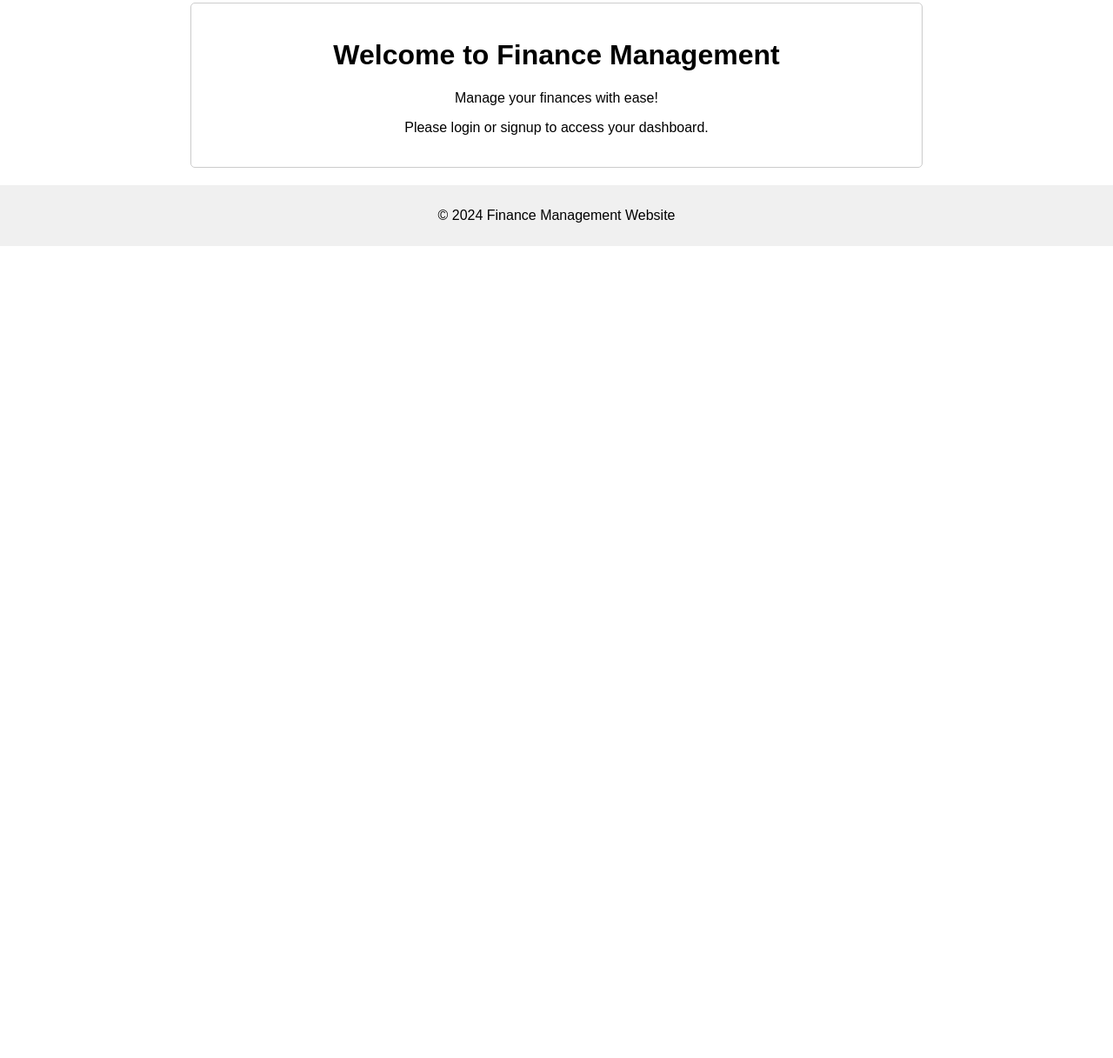
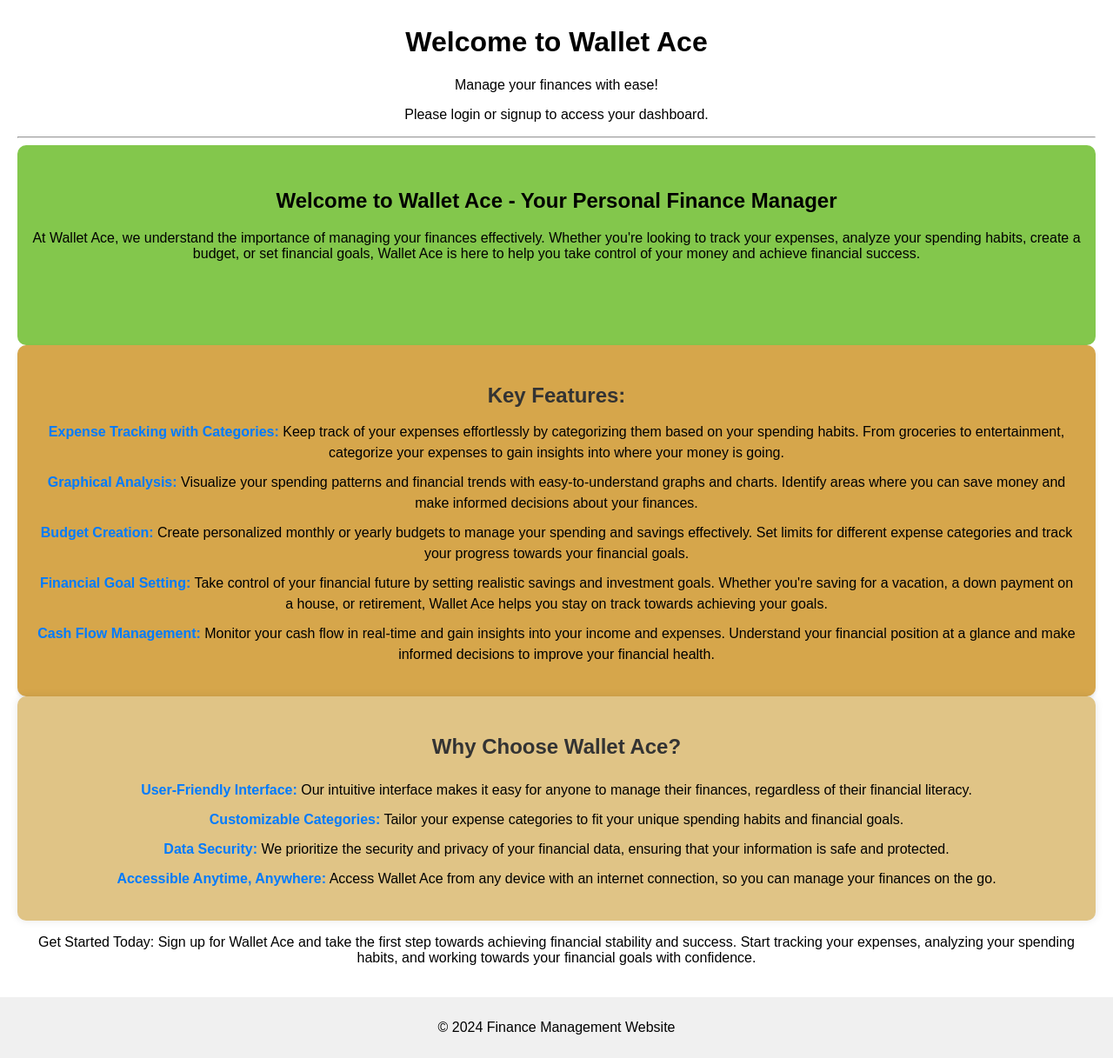
Before and after one commit to JayVekariya013/pbl-2, a website: page index.html in a window 1280 px wide. Shown: the part 75-1292 px from the top of the page at 87% size. Before the commit the page ends 800 px from the top, so only its background shows below. Drawn offline with Linux system fonts and the light colour scheme.

Commit message:
Updated index page
Updated index page. added content and applied temporary css.

```diff
--- a/css/index.css
+++ b/css/index.css
@@ -27,12 +27,19 @@ nav ul li a {
 }
 
 .container {
-    max-width: 800px;
+    padding: 20px;
+    /* max-width: 800px;
     margin: 20px auto;
-    padding: 20px;
     border: 1px solid #ccc;
-    border-radius: 5px;
+    border-radius: 5px; */
     text-align: center;
+}
+
+.content_1{
+    background-color: rgb(131, 199, 76);
+    height: 200px;
+    border-radius: 10px;
+    padding-top: 30px;
 }
 
 footer {
@@ -40,3 +47,63 @@ footer {
     padding: 10px;
     text-align: center;
 }
+
+
+/* CSS for key features section */
+.key-features {
+    background-color: #d6a64b; /* Light gray background color */
+    padding: 20px; /* Add padding for spacing */
+    border-radius: 10px; /* Add border radius for rounded corners */
+    box-shadow: 0 2px 4px rgba(0, 0, 0, 0.1); /* Add box shadow for depth */
+}
+
+.key-features h3 {
+    font-size: 1.5rem; /* Increase font size for section title */
+    color: #333; /* Dark gray text color */
+    margin-bottom: 15px; /* Add margin at bottom for spacing */
+}
+
+.key-features ul {
+    list-style-type: none; /* Remove default list styles */
+    padding-left: 0; /* Remove default padding for list */
+}
+
+.key-features li {
+    margin-bottom: 10px; /* Add margin at bottom for spacing between list items */
+}
+
+.key-features li strong {
+    color: #007bff; /* Blue color for strong text */
+}
+
+
+
+/* CSS for the div */
+div.why-choose {
+    background-color: #e0c486; /* Light gray background color */
+    padding: 20px; /* Add padding for spacing */
+    border-radius: 10px; /* Rounded corners */
+    box-shadow: 0 0 10px rgba(0, 0, 0, 0.1); /* Add a subtle box shadow for depth */
+}
+
+/* CSS for the headings */
+h3 {
+    color: #333; /* Dark gray text color */
+    font-size: 24px; /* Larger font size for headings */
+}
+
+/* CSS for the list items */
+ul {
+    list-style-type: none; /* Remove default list styles */
+    padding: 0; /* Remove default padding */
+}
+
+li {
+    margin-bottom: 10px; /* Add spacing between list items */
+    line-height: 1.5; /* Increase line height for readability */
+}
+
+/* CSS for strong tags within list items */
+li strong {
+    color: #007bff; /* Blue color for strong text */
+}
--- a/index.html
+++ b/index.html
@@ -18,9 +18,38 @@
     </header>
 
     <div class="container">
-        <h1>Welcome to Finance Management</h1>
+        <h1>Welcome to Wallet Ace</h1>
         <p>Manage your finances with ease!</p>
         <p>Please login or signup to access your dashboard.</p>
+        <hr> <!-- Add a horizontal line for better separation -->
+        <!-- Content from previous conversation -->
+        <div class="content_1">
+        <h2>Welcome to Wallet Ace - Your Personal Finance Manager</h2>
+        <p>At Wallet Ace, we understand the importance of managing your finances effectively. Whether you're looking to track your expenses, analyze your spending habits, create a budget, or set financial goals, Wallet Ace is here to help you take control of your money and achieve financial success.</p>
+        </div>
+
+        <div class="key-features">
+        <h3>Key Features:</h3>
+        <ul>
+            <li><strong>Expense Tracking with Categories:</strong> Keep track of your expenses effortlessly by categorizing them based on your spending habits. From groceries to entertainment, categorize your expenses to gain insights into where your money is going.</li>
+            <li><strong>Graphical Analysis:</strong> Visualize your spending patterns and financial trends with easy-to-understand graphs and charts. Identify areas where you can save money and make informed decisions about your finances.</li>
+            <li><strong>Budget Creation:</strong> Create personalized monthly or yearly budgets to manage your spending and savings effectively. Set limits for different expense categories and track your progress towards your financial goals.</li>
+            <li><strong>Financial Goal Setting:</strong> Take control of your financial future by setting realistic savings and investment goals. Whether you're saving for a vacation, a down payment on a house, or retirement, Wallet Ace helps you stay on track towards achieving your goals.</li>
+            <li><strong>Cash Flow Management:</strong> Monitor your cash flow in real-time and gain insights into your income and expenses. Understand your financial position at a glance and make informed decisions to improve your financial health.</li>
+        </ul>
+        </div>
+
+        <div class="why-choose">
+        <h3>Why Choose Wallet Ace?</h3>
+        <ul>
+            <li><strong>User-Friendly Interface:</strong> Our intuitive interface makes it easy for anyone to manage their finances, regardless of their financial literacy.</li>
+            <li><strong>Customizable Categories:</strong> Tailor your expense categories to fit your unique spending habits and financial goals.</li>
+            <li><strong>Data Security:</strong> We prioritize the security and privacy of your financial data, ensuring that your information is safe and protected.</li>
+            <li><strong>Accessible Anytime, Anywhere:</strong> Access Wallet Ace from any device with an internet connection, so you can manage your finances on the go.</li>
+        </ul>
+        </div>
+
+        <p>Get Started Today: Sign up for Wallet Ace and take the first step towards achieving financial stability and success. Start tracking your expenses, analyzing your spending habits, and working towards your financial goals with confidence.</p>
     </div>
 
     <footer>
```
